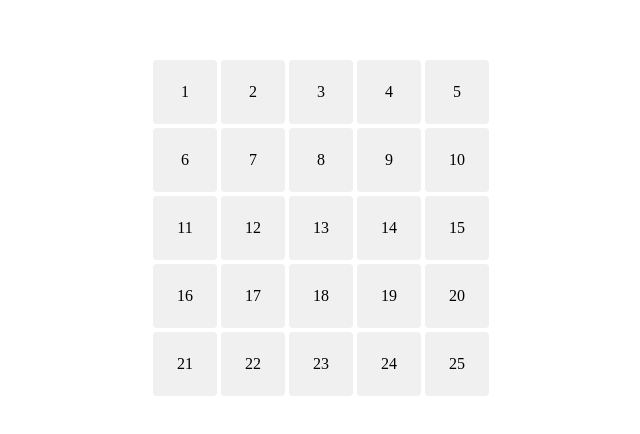
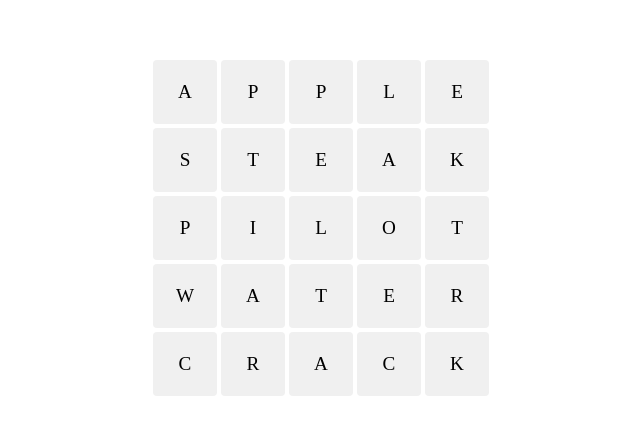
Before and after one commit to reggiedunloper/wordapp, a plain HTML site: page index.html in a window 1280 px wide. Shown: the part 172-606 px from the top of the page, 314-954 px from the left. Drawn offline with Linux system fonts and the light colour scheme.

Commit message:
letter updated

```diff
--- a/index.html
+++ b/index.html
@@ -33,6 +33,8 @@
         justify-content:center;
         align-items:center;
         cursor:pointer;
+        text-transform:uppercase;
+        font-size:1.2rem;
       }
 
     </style>
@@ -47,9 +49,37 @@
 
       let gameitems = '';
 
-      for(let i=1; i <= 25; i++) {
+      const letterArray = [
+        'a',
+        'p',
+        'p',
+        'l',
+        'e',
+        's',
+        't',
+        'e',
+        'a',
+        'k',
+        'p',
+        'i',
+        'l',
+        'o',
+        't',
+        'w',
+        'a',
+        't',
+        'e',
+        'r',
+        'c',
+        'r',
+        'a',
+        'c',
+        'k'
+      ]
+
+      for(let i=0; i < letterArray.length; i++) {
         gameitems = gameitems + `
-          <li id="${i}">${i}</li>
+          <li id="${letterArray[i]}">${letterArray[i]}</li>
         `;
       }
 
@@ -182,12 +212,14 @@
     }
 
     gameboard.addEventListener('touchstart', function(event) {
+        event.preventDefault();
         currTarget = event.target;
         touchstartX = event.changedTouches[0].screenX;
         touchstartY = event.changedTouches[0].screenY;
     }, false);
 
     gameboard.addEventListener('touchend', function(event) {
+        event.preventDefault();
         touchendX = event.changedTouches[0].screenX;
         touchendY = event.changedTouches[0].screenY;
         handleGesture(currTarget, touchstartX, touchstartY, touchendX, touchendY)
```
